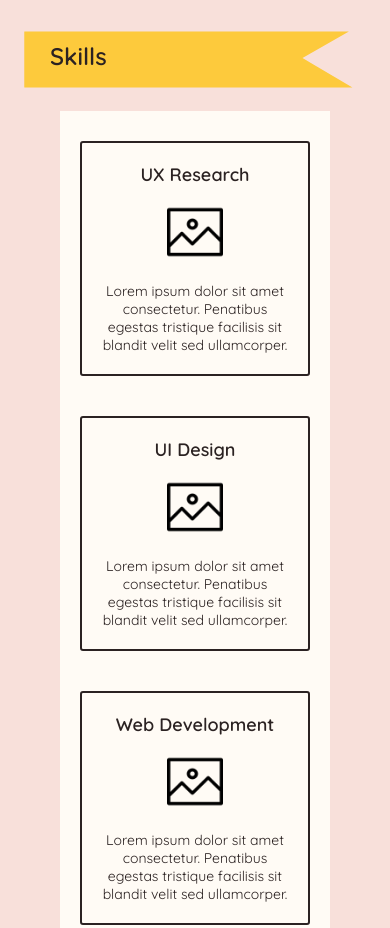
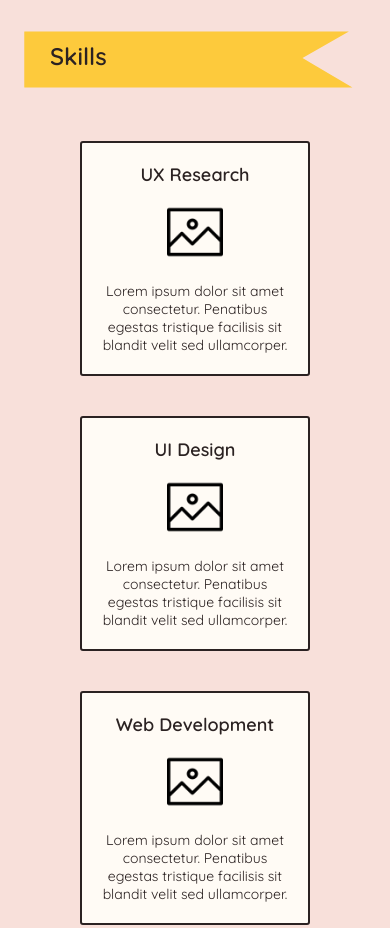
Before and after one commit to lyleskc/UX_UI_HW_18, a plain HTML site: page index.html in a window 390 px wide. Shown: the part 955-1883 px from the top of the page. Drawn offline with Linux system fonts and the light colour scheme.

Commit message:
Removed background on mobile version

```diff
--- a/css/style.css
+++ b/css/style.css
@@ -390,7 +390,6 @@
 
 
           .skillGrid {
-            background-color: #FFFBF5;
             grid-template-columns: 1fr;
             grid-gap: 40px;
             padding-top: 30px;
```
